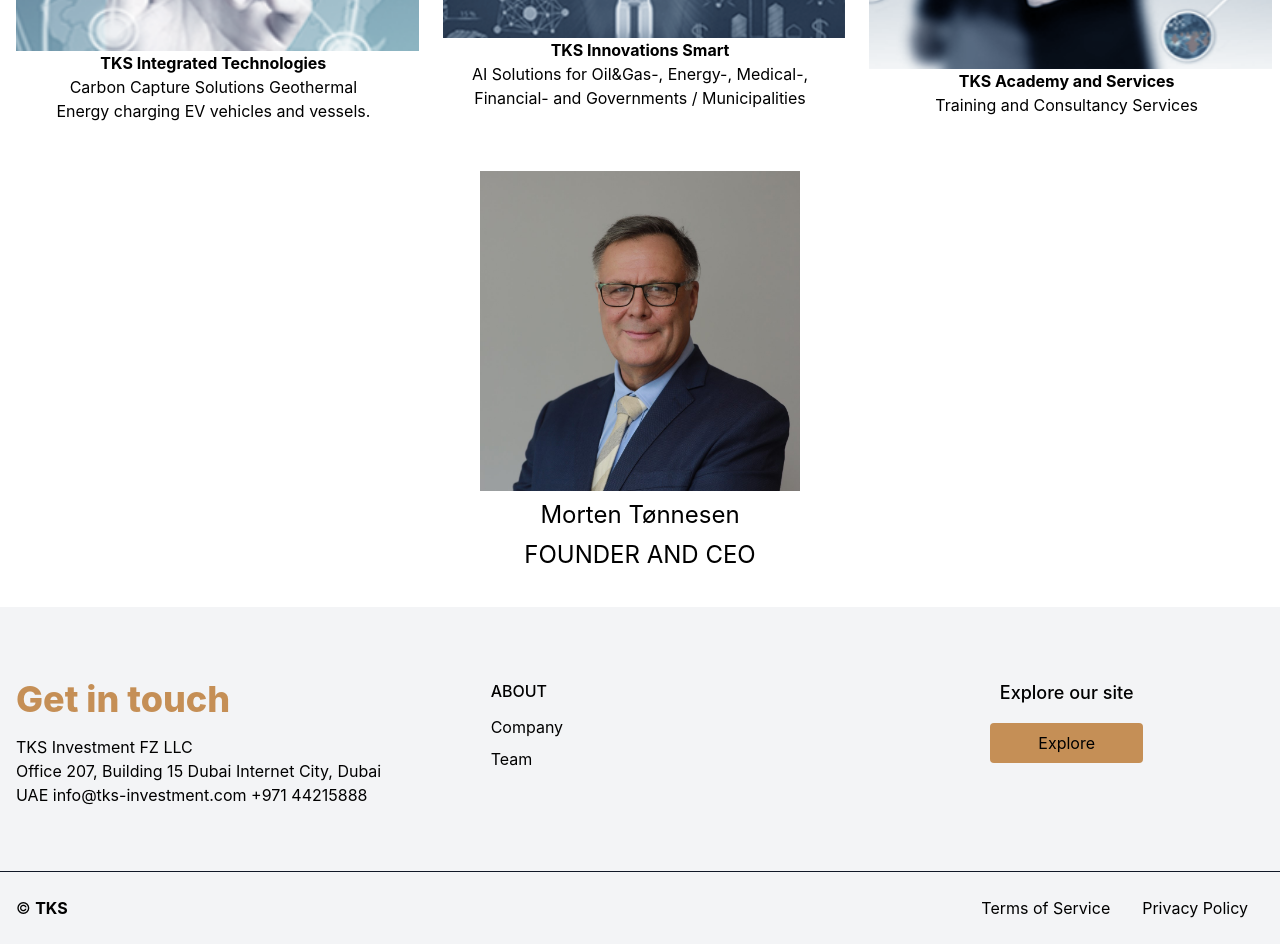
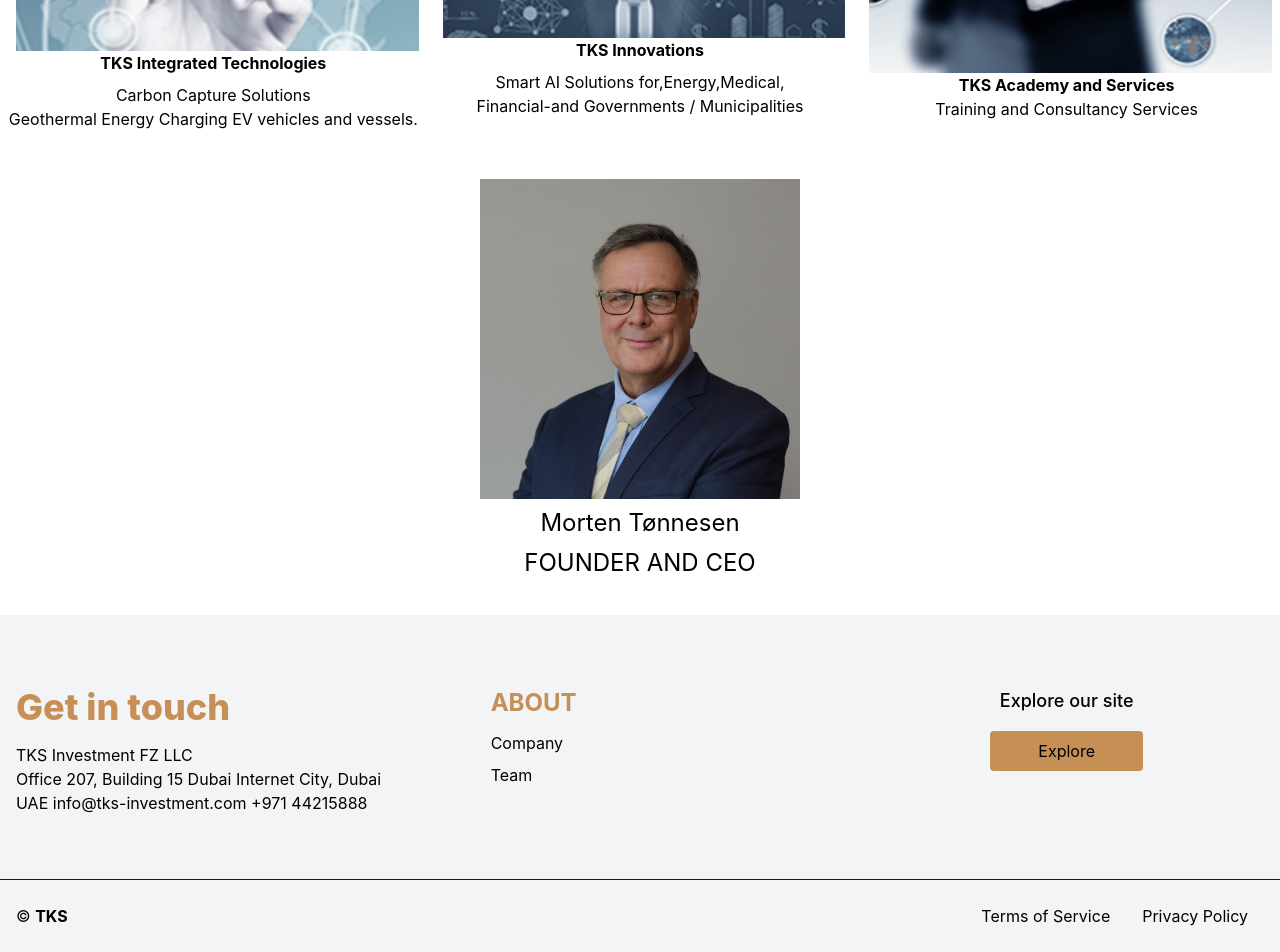
Before and after one commit to Simocoded/Main-Tks, a React (Create React App) app: page /service in a window 1280 px wide. Shown: the part 1327-2279 px from the top of the page. Built offline with nearby package versions, Linux system fonts and the light colour scheme.

Commit message:
first commit

```diff
--- a/src/Components/Contact/Contact.js
+++ b/src/Components/Contact/Contact.js
@@ -46,15 +46,15 @@
               </p>
               <br />
               <p>
-                With over 30 years experience , track record and net work, we
-                specialise in Energy- ,Oil&Gas-, Maritime, Government secors in
-                the Middle East-, Africa-, India- and Souh East Asian Markets.
+                With over 30 years experience , track record and network, we
+                specialise in Energy , Maritime, Government sectors in
+                the Middle East, Africa, India and South East Asian Markets.
               </p>
             </p>
             <p class="leading-relaxed text-base text-gray-900 mt-8">
               We use VeilMail.io to protect your email address from
-              spam.Innovated in Norway - brought to you by TKS ! Operational
-              headquarter in DIC Dubai, UA
+              spam. Innovated in Norway - brought to you by TKS's Operational
+              headquarter in DIC Dubai, UAE
             </p>
             <span class="inline-flex mt-6 justify-center sm:justify-start"></span>
           </div>
@@ -158,23 +158,23 @@
               <div class="md:w-2/3 lg:w-1/3 md:px-4 xl:pl-16 mt-12 lg:mt-0">
                 <div class="sm:flex">
                   <div class="sm:flex-1">
-                    <h6 class="text-base font-medium text-black uppercase mb-2">
+                    <h6 class="lg:text-2xl text-base  font-medium text-[#c58f56] lg:font-bold uppercase mb-2">
                       About
                     </h6>
                     <div>
-                      <a
-                        href="/"
+                      <p
+
                         class="text-black font-base py-1 block hover:underline"
                       >
                         Company
-                      </a>
+                      </p>
 
-                      <a
-                        href="/"
+                      <p
+
                         class="text-black font-base py-1 block hover:underline"
                       >
                         Team
-                      </a>
+                      </p>
 
                     </div>
                   </div>
@@ -206,18 +206,18 @@
                   </p>
                 </div>
                 <div class="md:flex-1 md:px-4 text-center md:text-right">
-                  <a
-                    href="/"
+                  <p
+
                     class="py-2 px-4 text-black inline-block hover:underline"
                   >
                     Terms of Service
-                  </a>
-                  <a
+                  </p>
+                  <p
                     href="/"
                     class="py-2 px-4 text-black inline-block hover:underline"
                   >
                     Privacy Policy
-                  </a>
+                  </p>
                 </div>
               </div>
             </div>
--- a/src/Components/Hero/SwiperSlide.js
+++ b/src/Components/Hero/SwiperSlide.js
@@ -111,12 +111,15 @@
                     >
                       {item.title}
                     </motion.h2>
+
+                    <a href="/contact">
                     <motion.button
                       className="bg-white rounded-lg lg:relative lg:bottom-32 py-3 lg:py-5 w-[10rem] lg:w-[12rem] xl:w-[15rem] text-base lg:text-xl font-medium mt-3 lg:mt-0"
                       variants={textVariants}
                     >
                       Contact Us
                     </motion.button>
+                    </a>
                   </motion.div>
                 </motion.div>
               </div>
--- a/src/Components/Main-Service/Service.js
+++ b/src/Components/Main-Service/Service.js
@@ -6,6 +6,7 @@
 import Ab5 from "../../Images/bg14.png";
 import ceo from "../../Images/MOTEN-CEO.jpg";
 import "./Service.css";
+import { Link } from "react-router-dom";
 
 function Service() {
   return (
@@ -51,7 +52,7 @@
             </p>
             <br />
             <p>
-              Delivering Norwegian-, Australian, Malaysian, and UAE Innovations
+              Delivering Norwegian, Australian, Malaysian, and UAE Innovations
               and Proven Solutions
             </p>
             <br /> Supporting Smart Cities, Energy Sectors, and the Green Shift
@@ -81,10 +82,10 @@
             />
           </div>
           <p className="font-bold"> TKS Integrated Technologies</p>
-          <p>
-            Carbon Capture Solutions Geothermal
+          <p className="lg:pt-2">
+            Carbon Capture Solutions
             <br />
-            Energy charging EV vehicles and vessels.
+            Geothermal Energy Charging EV vehicles and vessels.
           </p>
         </div>
 
@@ -97,11 +98,11 @@
               alt=""
             />
           </div>
-          <p className="font-bold"> TKS Innovations Smart</p>
-          <p>
-            AI Solutions for Oil&Gas-, Energy-, Medical-,
+          <p className="font-bold"> TKS Innovations</p>
+          <p className="lg:pt-2">
+            Smart AI Solutions for,Energy,Medical,
             <br />
-            Financial- and Governments / Municipalities
+            Financial-and Governments / Municipalities
           </p>
         </div>
 
@@ -153,37 +154,41 @@
               <div class="md:w-2/3 lg:w-1/3 md:px-4 xl:pl-16 mt-12 lg:mt-0">
                 <div class="sm:flex">
                   <div class="sm:flex-1">
-                    <h6 class="text-base font-medium text-black uppercase mb-2">
+                    <h6 class="lg:text-2xl text-base  font-medium text-[#c58f56] lg:font-bold uppercase mb-2">
                       About
                     </h6>
                     <div>
-                      <a
-                        href="/"
+                      <p
+
                         class="text-black font-base py-1 block hover:underline"
                       >
                         Company
-                      </a>
+                      </p>
 
-                      <a
-                        href="/"
+                      <p
+
                         class="text-black font-base py-1 block hover:underline"
                       >
                         Team
-                      </a>
+                      </p>
 
                     </div>
                   </div>
 
-                </div>
               </div>
+            </div>
+
 
               <div class="md:w-1/3 md:px-4 md:text-center mt-12 lg:mt-0">
                 <h5 class="text-lg text-black font-medium mb-4">
                   Explore our site
                 </h5>
-                <button class="bg-[#c58f56] text-black hover:bg-[#c58f56] rounded py-2 px-6 md:px-12 transition-colors duration-300">
-                  Explore
-                </button>
+
+                <Link to={"/App"}>
+                  <button class="bg-[#c58f56] text-black hover:bg-[#c58f56] rounded py-2 px-6 md:px-12 transition-colors duration-300">
+                    Explore
+                  </button>
+                </Link>
               </div>
             </div>
           </div>
@@ -197,18 +202,18 @@
                   </p>
                 </div>
                 <div class="md:flex-1 md:px-4 text-center md:text-right">
-                  <a
-                    href="/"
+                  <p
+
                     class="py-2 px-4 text-black inline-block hover:underline"
                   >
                     Terms of Service
-                  </a>
-                  <a
+                  </p>
+                  <p
                     href="/"
                     class="py-2 px-4 text-black inline-block hover:underline"
                   >
                     Privacy Policy
-                  </a>
+                  </p>
                 </div>
               </div>
             </div>
--- a/src/Components/Servic part/service.js
+++ b/src/Components/Servic part/service.js
@@ -54,8 +54,8 @@
             <h5 className="lg:text-2xl md:text-lg  mb-2 pl-5 lg:pl-12 txt3 lg:font-bold">
               Leading EV Tech and <p className="lg:ml-1">Sustainable Energy</p>
             </h5>
-            <p className="text-gray-700 text-center">
-              TKS Integrated Technologies pioneers Electric Vehicle tech and sustainable energy,
+            <p className="text-gray-700 text-center ">
+              TKS Integrated Technologies pioneers electric vehicle and sustainable energy, carbon capture
               transforming the industry.
             </p>
           </div>
```
Also changed, not shown: src/Components/About-us/About.js (+36 -32 lines), src/Components/Landing page/Homepage.js (+37 -19 lines).
